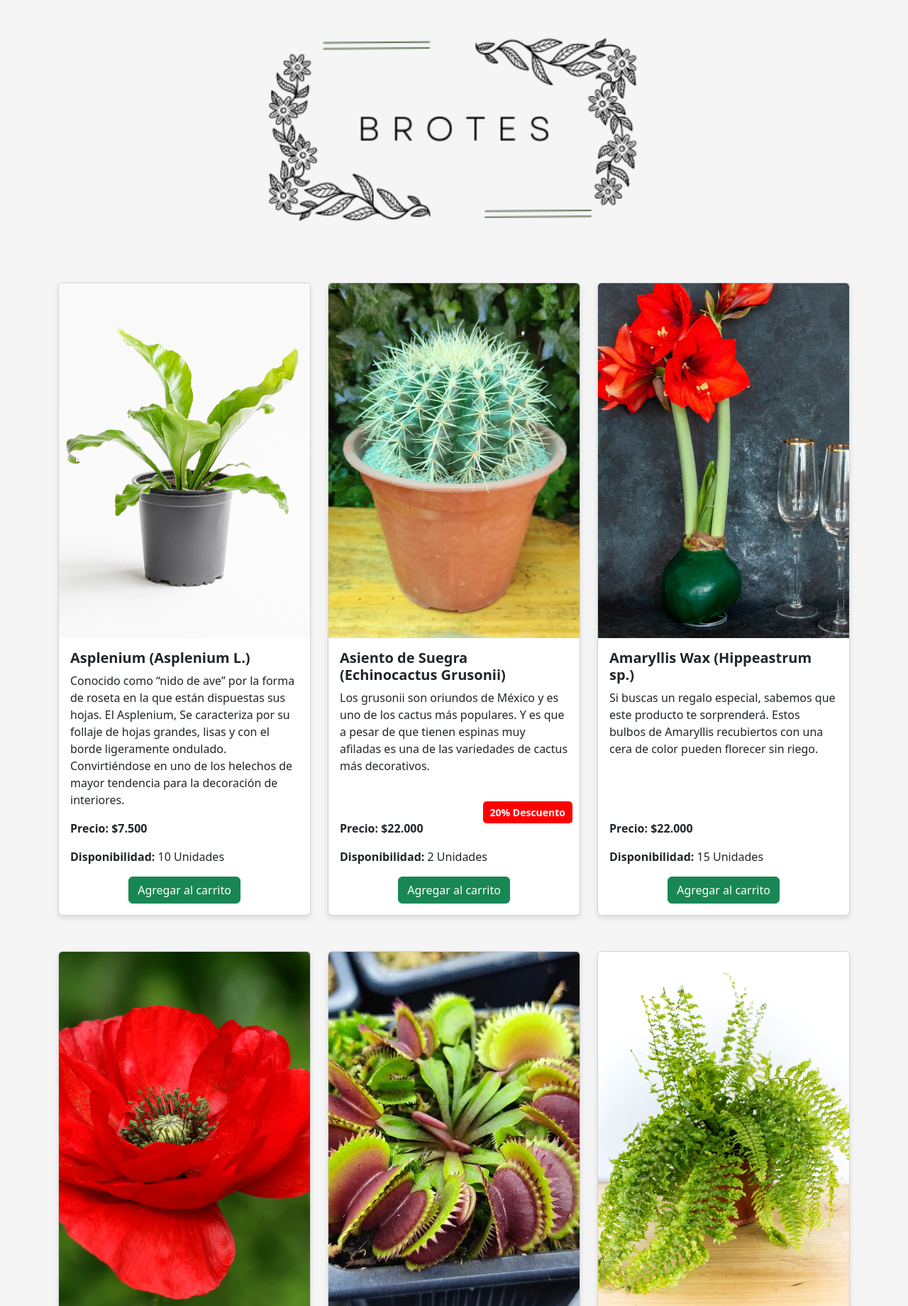
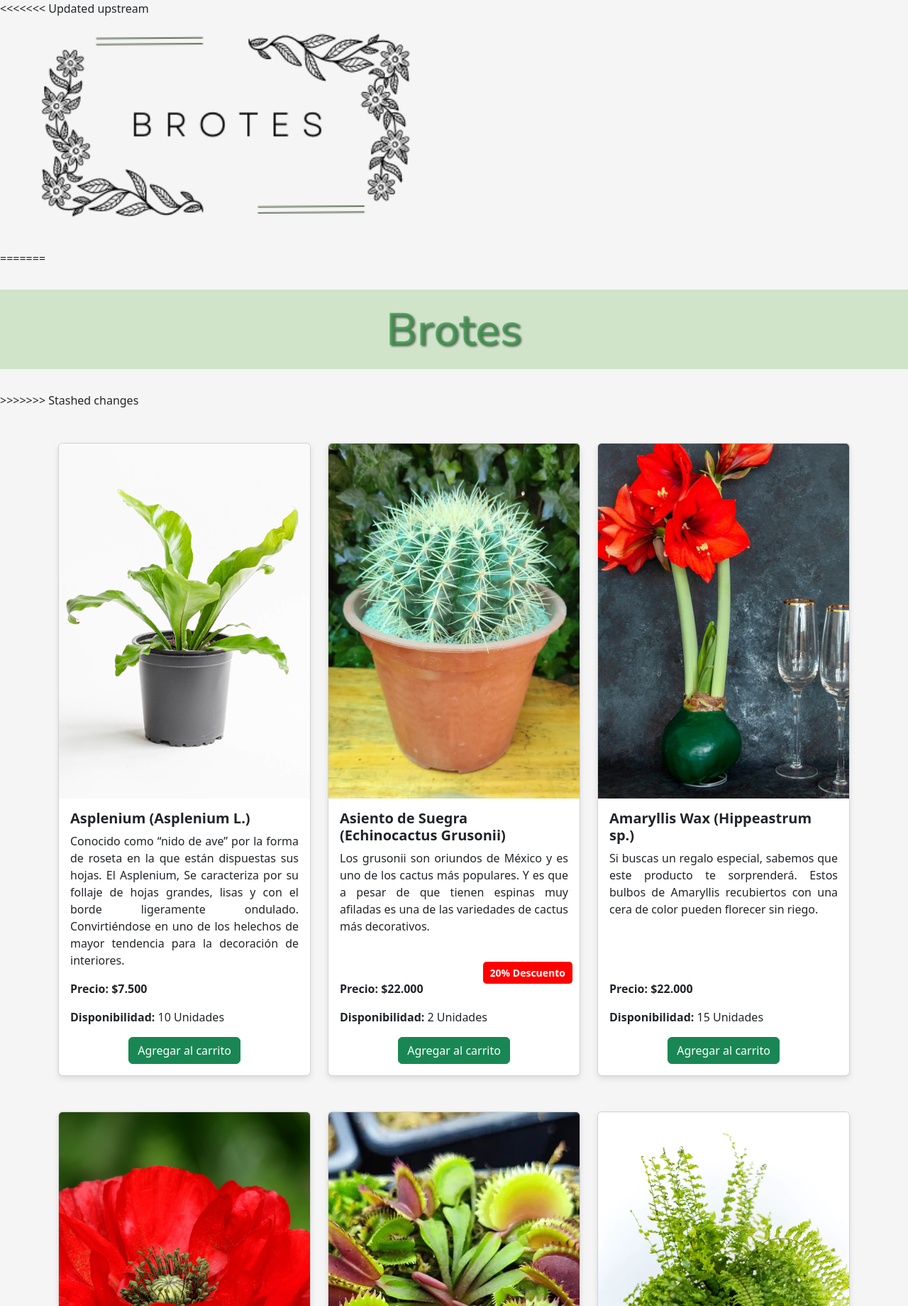
Before and after one commit to Pipo9308/RinconVerde, a Django app: template Producto/templates/producto/brotes.html in a window 1280 px wide. Shown: the part 91-1931 px from the top of the page at 71% size. Run offline with Django 5.2, Linux system fonts and the light colour scheme; the template is opened without the code that fills it, so the values that code supplies are empty.

Commit message:
detalles diseño

```diff
--- a/Producto/static/producto/CSS/brotes.css
+++ b/Producto/static/producto/CSS/brotes.css
@@ -67,3 +67,26 @@
     border-color: #28a745; /* Cambia el color del borde a verde */
 
 }
+
+/* Justificar la descripción de los productos */
+.col-md-4 .card-text{
+    text-align: justify;
+}
+
+/* sombreado del span  */
+.heading{
+    text-align: center;
+    font-size: 4rem;
+    color: #333;
+    padding: 1rem;
+    margin: 2rem 0;
+    background:#a9d39d7d;
+}
+
+/* color titulo span  */
+.heading span{
+    color: rgba(61, 149, 78, 0.757);
+    font-family: "Nunito Sans";
+    font-weight: 550;
+    text-shadow: 2px 2px 3px rgb(91, 103, 89);
+}
--- a/Producto/static/producto/CSS/index.css
+++ b/Producto/static/producto/CSS/index.css
@@ -43,4 +43,5 @@
   height: auto;
   max-width: 100%;
   max-height: 100%;
+
 }
--- a/Producto/static/producto/CSS/nosotros.css
+++ b/Producto/static/producto/CSS/nosotros.css
@@ -13,6 +13,7 @@
     color: rgba(61, 149, 78, 0.757);
     font-family: "Nunito Sans";
     font-weight: 550;
+    text-shadow: 2px 2px 3px rgb(91, 103, 89);
 }
 
 /* ordena la frase del gif */
@@ -54,6 +55,7 @@
     color: #333;
     font-family: "Nunito Sans";
     font-weight: 500;
+    text-shadow: 1px 0px 1px black;
     margin-bottom: 1rem; /* Ajusta el margen inferior según sea necesario */
 }
 
@@ -65,6 +67,5 @@
     padding-top: 0.6rem;
     line-height: 1.5;
     text-align: justify;
-    margin-bottom: -10%;
-    margin-bottom: 1.5rem; /* Ajusta el margen inferior según sea necesario */
+    margin-bottom: -10%; /* Ajusta el margen inferior según sea necesario */
 }
--- a/Producto/static/producto/CSS/style.css
+++ b/Producto/static/producto/CSS/style.css
@@ -17,10 +17,24 @@
 }
 
 /* Estilo del h1 */
-h1 {
+/* sombreado del span  */
+.heading{
     text-align: center;
-    padding-top: 30px;
+    font-size: 4rem;
+    color: #333;
+    padding: 1rem;
+    margin: 2rem 0;
+    background:#a9d39d7d;
 }
+
+/* color titulo span  */
+.heading span{
+    color: rgba(61, 149, 78, 0.757);
+    font-family: "Nunito Sans";
+    font-weight: 550;
+    text-shadow: 2px 2px 3px rgb(91, 103, 89);
+}
+
 
 h1 img {
     height: 300px;
@@ -86,3 +100,7 @@ body {
     margin-left: 450px;
 
 }
+
+.col-md-4 .card-text{
+    text-align: justify;
+}
--- a/Producto/templates/producto/brotes.html
+++ b/Producto/templates/producto/brotes.html
@@ -10,6 +10,9 @@
     <script src="https://code.jquery.com/jquery-3.6.0.min.js"></script>
     <link href="https://cdnjs.cloudflare.com/ajax/libs/font-awesome/6.0.0-beta3/css/all.min.css" rel="stylesheet">
     <script src="carrito.js"></script>
+    <link rel="preconnect" href="https://fonts.googleapis.com">
+    <link rel="preconnect" href="https://fonts.gstatic.com" crossorigin>
+    <link href="https://fonts.googleapis.com/css2?family=Nunito+Sans:ital,opsz,wght@0,6..12,200..1000;1,6..12,200..1000&display=swap" rel="stylesheet">
     <title>Brotes</title>
 </head>
 <body>
@@ -92,8 +95,13 @@
   </div>
 
 
+<<<<<<< Updated upstream
     <!-- Productos -->
     <h1><img src="{% static "producto/IMG/headers/brotes.png" %}" alt=". . ." style="max-width: 100%; height: auto;"></h1>
+=======
+    <!-- Titulo  Productos -->
+    <h1 class="heading"> <span> Brotes </span></h1>
+>>>>>>> Stashed changes
     <!-- Cards -->
     <div class="container mt-5">
         <div class="row d-flex align-items-stretch">
@@ -257,6 +265,7 @@
     </div>
     </div>
 
+<<<<<<< Updated upstream
      <!-- Footer -->
      <footer class="bg-success text-light py-2">
       <div class="container2">
@@ -282,7 +291,40 @@
                   </ul>
               </div>
           </div>
+=======
+    <!-- Footer -->
+  <footer class="bg-success text-light py-2">
+    <div class="container">
+      <div class="row">
+        <div class="col-md-4 mt-2">
+          <h5>Contacto</h5>
+          <ul class="list-unstyled text-light">
+            <li><i class="fa-solid fa-house me-2"></i>Dirección: Avenida Siempreviva #742, Springfield</i></li>
+            <li><i class="fa-solid fa-phone me-2"></i>Teléfono: +123 456 789 </i></li>
+            <li><i class="fa-solid fa-envelope me-2"></i>Correo Electrónico: info@rinconverde.com</i></li>
+            <li><i class="fa-solid fa-circle-question me-2"></i></i>Ayuda</i></li>
+        </ul>
+        </div>
+        <div class="col-md-4 mt-2">
+          <h5>Redes Sociales</h5>
+          <ul class="list-unstyled">
+            <li><a href="https://www.facebook.com" class="text-light"><i class="fab fa-facebook-f me-2"></i>Facebook</a></li>
+            <li><a href="https://www.x.com" class="text-light"><i class="fab fa-twitter me-2"></i>Twitter</a></li>
+            <li><a href="https://www.instagram.com" class="text-light"><i class="fab fa-instagram me-2"></i>Instagram</a></li>
+          </ul>
+        </div>
+        <div class="col-md-4 mt-2">
+          <h5>Categorias</h5>
+          <ul class="list-unstyled text-light">
+              <li> Brotes </li>
+              <li> Arbustos </li>
+              <li> Sustratos </li>
+              <li> Maceteros </li>
+          </ul>
+>>>>>>> Stashed changes
       </div>
+      </div>
+    </div>
   </footer>
 
     <!-- Bootstrap -->
```
Also changed, not shown: Producto/templates/producto/arbustos.html (+20 -11 lines), Producto/templates/producto/index.html (+15 -9 lines), Producto/templates/producto/macetero.html (+20 -11 lines), Producto/templates/producto/nosotros.html (+16 -6 lines), Producto/templates/producto/sustrato.html (+20 -11 lines), RinconVerde/settings.py (+10 -0 lines), Producto/static/producto/CSS/productos.css (line endings or trailing spaces), Producto/static/producto/CSS/sustratos.css (line endings or trailing spaces).
